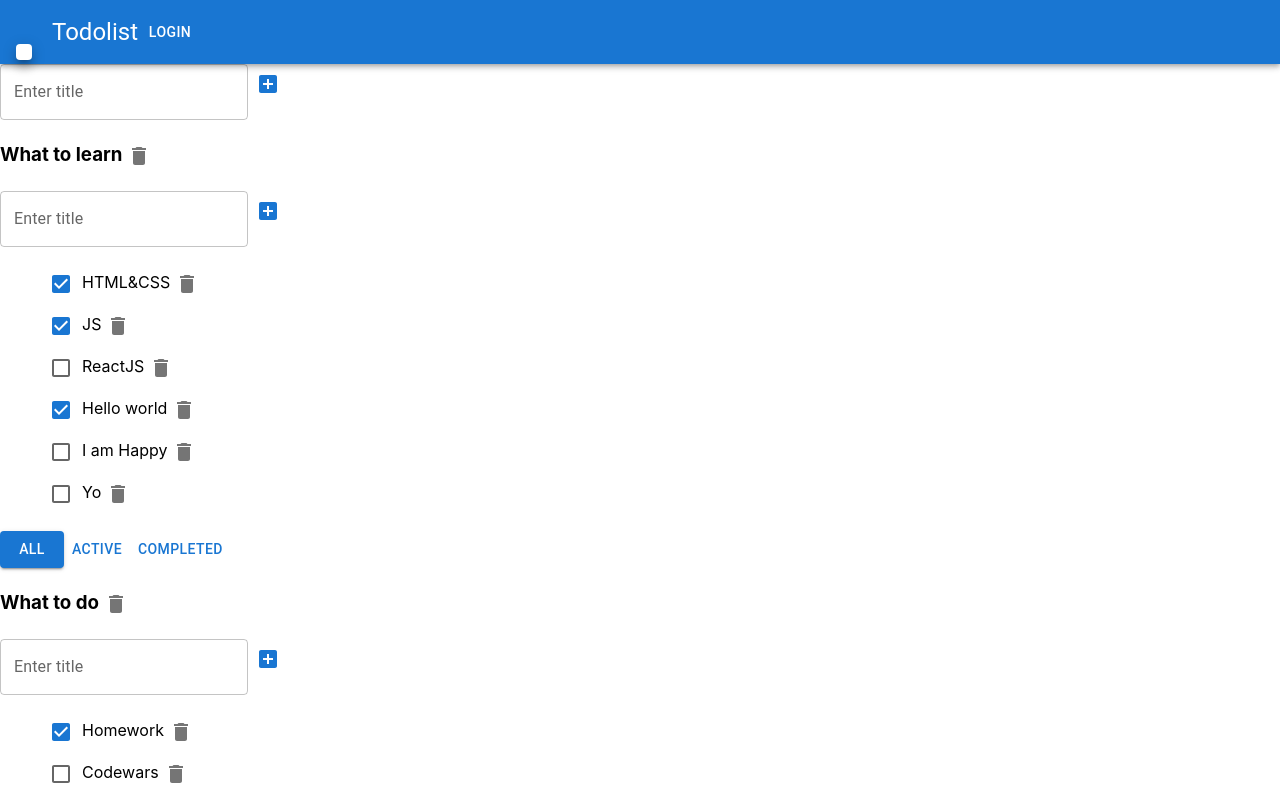
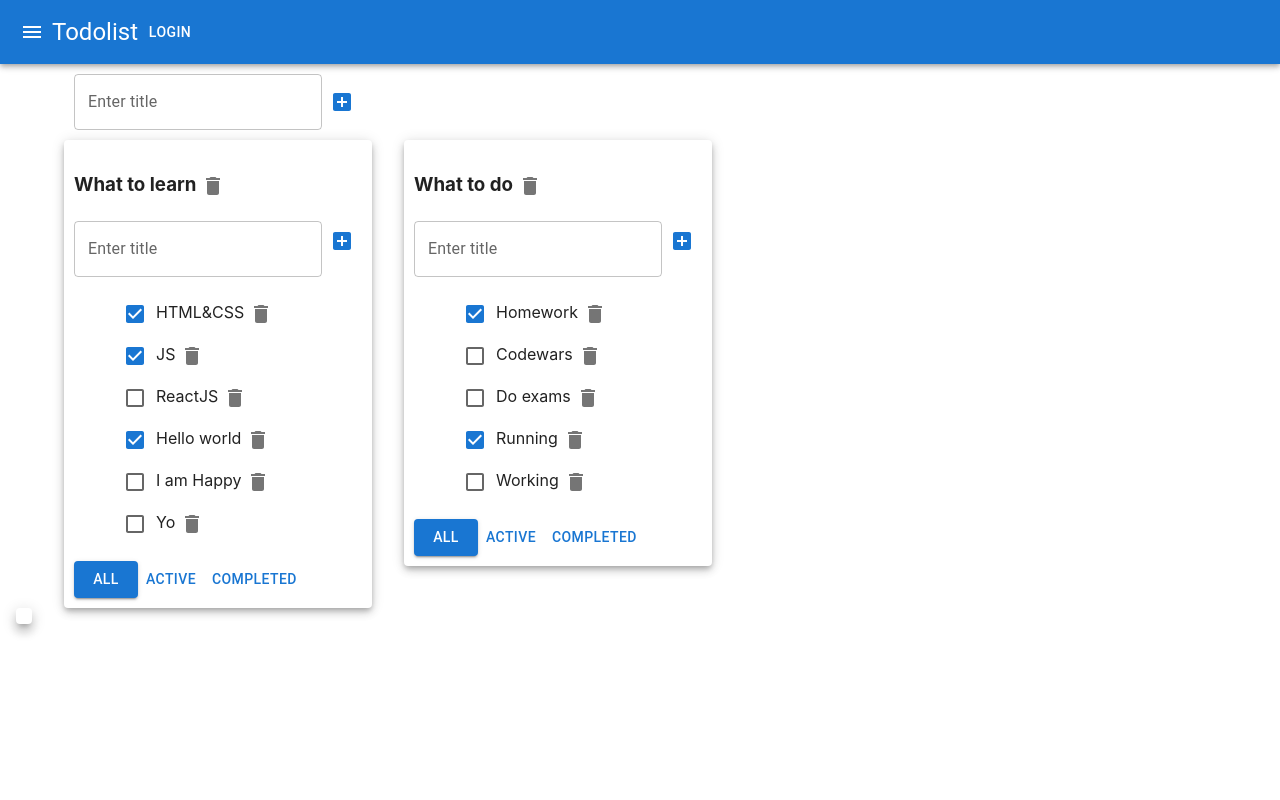
Before and after one commit to I1yaEsenko/my-todolist, a React (Create React App) app: page / in a window 1280 px wide. Both pictures are taken after a click on the button 24 px from the left and 32 px from the top of the page. Shown: the top 800 px of the page. Built offline with nearby package versions, Linux system fonts and the light colour scheme.

Commit message:
update styles and add reducer for test

```diff
--- a/src/App.tsx
+++ b/src/App.tsx
@@ -4,8 +4,10 @@ import {Todolist} from "./todolist";
 import {v1} from "uuid";
 import t from "./App.module.css";
 import {AddItemForm} from "./components/AddItemForm";
-import {AppBar, Button, IconButton, Menu, Toolbar, Typography} from "@mui/material";
-
+import {AppBar, Button, Container, Grid, Menu, Paper, Toolbar, Typography} from "@mui/material";
+import IconButton from '@mui/material/IconButton';
+import MenuIcon from '@mui/icons-material/Menu';
+import Header from "./components/Header";
 
 export type TasksType = {
    id: string
@@ -133,51 +135,19 @@ function App() {
          } : checked)
       })
    }
-  const [anchorEl, setAnchorEl] = React.useState<null | HTMLElement>(null);
-  const open = Boolean(anchorEl);
-  const handleClick = (event: React.MouseEvent<HTMLButtonElement>) => {
-    setAnchorEl(event.currentTarget);
-  };
-  const handleClose = () => {
-    setAnchorEl(null);
-  };
+
+
    return (
      // отрисовка тудулистов
      <div className="app">
-
-      <AppBar position='static'>
-        <Toolbar>
-          <IconButton
-            size="large"
-            edge="start"
-            color='inherit'
-            aria-label="menu"
-            sx={{mr: 2}}
-            onClick={handleClick}
-          >
-            <Menu
-              id="basic-menu"
-              anchorEl={anchorEl}
-              open={open}
-              onClose={handleClose}
-              MenuListProps={{
-                'aria-labelledby': 'basic-button',
-              }}
-            />
-
-          </IconButton>
-
-
-          <Typography variant='h5'>
-            Todolist
-          </Typography>
-          <Button color='inherit'>Login</Button>
-        </Toolbar>
-      </AppBar>
+        <Header/>
+        <Container fixed >
+           <Grid container style={{padding: '10px'}} >
               <AddItemForm addItem={addTodolist}/>
-
-
-      {todolist.map((mapTodolist) => {
+           </Grid>
+           <Grid container spacing={4}>
+              {
+                 todolist.map((mapTodolist) => {
 
                     let tasksForTodolist = tasks[mapTodolist.id]
 
@@ -190,6 +160,8 @@ function App() {
                     }
 
                     return (
+                      <Grid item>
+                         <Paper style={{padding: '10px'}} elevation={5}>
                             <Todolist
                               key={mapTodolist.id}
                               todolistId={mapTodolist.id}
@@ -204,8 +176,13 @@ function App() {
                               todolistTitleChange={todolistTitleChange}
                               deleteTodolist={deleteTodolist}
                             />
+                         </Paper>
+                      </Grid>
                     )
-      })}
+                 })
+              }
+           </Grid>
+        </Container>
 
 
      </div>
--- /dev/null
+++ b/src/components/Header.tsx
@@ -0,0 +1,42 @@
+import React from 'react';
+import {AppBar, Button, Menu, Toolbar, Typography} from "@mui/material";
+import IconButton from "@mui/material/IconButton";
+import MenuIcon from "@mui/icons-material/Menu";
+import {AddItemForm} from "./AddItemForm";
+
+export const Header = () => {
+
+  const [anchorEl, setAnchorEl] = React.useState<null | HTMLElement>(null);
+  const open = Boolean(anchorEl);
+  const handleClick = (event: React.MouseEvent<HTMLButtonElement>) => {
+    setAnchorEl(event.currentTarget);
+  };
+  const handleClose = () => {
+    setAnchorEl(null);
+  };
+
+  return (
+      <>
+        <AppBar position='static'>
+          <Toolbar>
+            <IconButton
+                edge="start"
+                color='inherit'
+                aria-label="menu"
+                onClick={handleClick}
+            >
+              <MenuIcon/>
+              <Menu open={open} />
+            </IconButton>
+            <Typography variant='h5'>
+              Todolist
+            </Typography>
+            <Button color='inherit'>Login</Button>
+          </Toolbar>
+        </AppBar>
+
+      </>
+  );
+};
+
+export default Header;
```
Also changed, not shown: src/state/user-reducer.ts (added, +30 -0 lines), 2 other files (tests, documents, lock files or other folders). Lines whose indentation alone changed are shown as unchanged.
